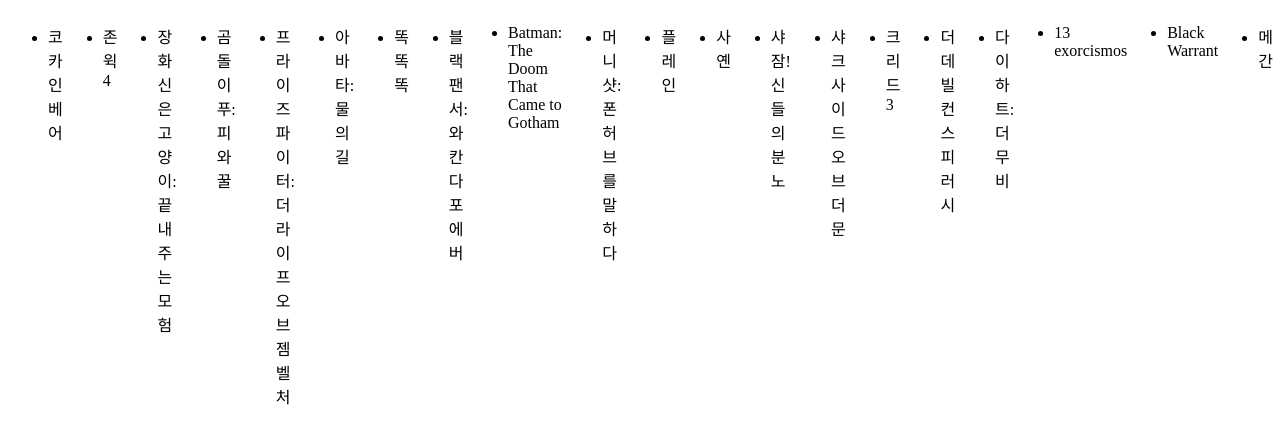
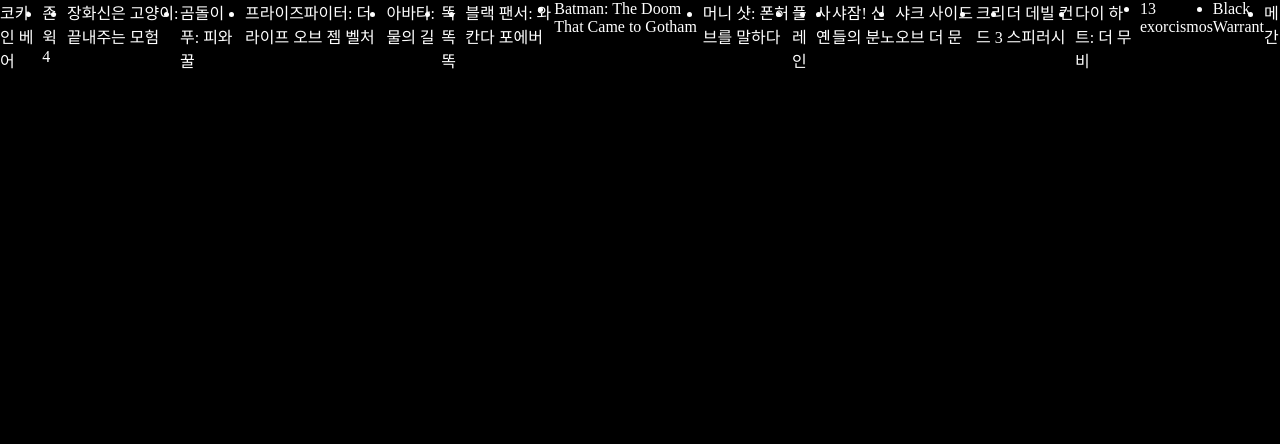
Before and after one commit to kimtaejin3/movie_app2309, a React (Vite) app: page / in a window 1280 px wide. Shown: the top 444 px of the page. Built offline with nearby package versions, Linux system fonts and the light colour scheme.

Commit message:
전역 스타일 적용

```diff
--- a/src/main.jsx
+++ b/src/main.jsx
@@ -2,13 +2,13 @@
 import ReactDOM from "react-dom/client";
 import App from "./App.jsx";
 import { ThemeProvider } from "styled-components";
-// import GlobalStyles from "./styles/global-styles.js";
+import { GlobalStyles } from "./styles/global-styles.js";
 
 ReactDOM.createRoot(document.getElementById("root")).render(
   <React.StrictMode>
     <ThemeProvider theme={{}}>
       <App />
-      {/* <GlobalStyles /> */}
+      <GlobalStyles />
     </ThemeProvider>
   </React.StrictMode>
 );
--- a/src/styles/global-styles.js
+++ b/src/styles/global-styles.js
@@ -1,73 +1,71 @@
-// import { createGlobalStyle } from "styled-components";
+import { createGlobalStyle } from "styled-components";
 
-// export default GlobalStyles = createGlobalStyle`
-// * {
-//     font-family: Pretendard, -apple-system, BlinkMacSystemFont, system-ui, Roboto, 'Helvetica Neue', 'Segoe UI', 'Apple SD Gothic Neo', 'Noto Sans KR', 'Malgun Gothic', sans-serif;
-//   }
-//   * {
-//       /* font-family: 'Noto Sans KR', sans-serif !important; */
-//     /* font-family: LeferiFont; */
-//     font-family: Pretendard;
-//     box-sizing: border-box;
-//     scroll-behavior: smooth;
-//     ::-webkit-scrollbar {
-//       width: 5px;
-//       height: 7px;
-//     }
-//     /* Track - ScrollBar-Track */
-//     ::-webkit-scrollbar-track {
-//       background: #e6e6e6;
-//       border-radius: 10px;
-//     }
-//     /* Handle - ScrollBar-Circle */
-//     ::-webkit-scrollbar-thumb {
-//       background: #9ea7af;
-//       border-radius: 10px;
-//       transition: 0.3s;
-//       cursor: pointer !important;
-//       &:hover {
-//         background: #868b90;
-//       }
-//     }
-//     /* Handle on hover */
-//     ::-webkit-scrollbar-thumb:active {
-//       background: #65717b;
-//       cursor: pointer;
-//     }
-//   }
-//   html {
-//     /* overflow: auto; */
-//     /* overflow: hidden; */
-//     overflow: auto;
-//   }
-//   body {
-//     /* overflow: hidden; */
-//     overflow: auto;
-//     height: 100%;
-//     background-color: black;
-//     color: white;
-//   }
-//   body,
-//   html {
-//     margin: 0;
-//     padding: 0;
-//     width: 100%;
-//     height: 100%;
-//     /* font-family: 'Nanum Gothic', sans-serif !important; */
-//     font-family: 'Noto Sans KR', -apple-system, BlinkMacSystemFont, 'Segoe UI', 'Roboto', 'Oxygen', 'Ubuntu', 'Cantarell', 'Fira Sans',
-//     'Droid Sans', 'Helvetica Neue', sans-serif;
-//   -webkit-font-smoothing: antialiased;
-//   -moz-osx-font-smoothing: grayscale;
-//   }
-//   h1,h2,h3,h4,h5,
-//   ul,
-//   li,
-//   a,
-//   p {
-//     padding: 0;
-//     margin: 0;
-//     list-style: inherit;
-//     color: inherit;
-//     text-decoration: inherit;
-//   }
-// `;
+export const GlobalStyles = createGlobalStyle`
+ * {
+     font-family: Pretendard, -apple-system, BlinkMacSystemFont, system-ui, Roboto, 'Helvetica Neue', 'Segoe UI', 'Apple SD Gothic Neo', 'Noto Sans KR', 'Malgun Gothic', sans-serif;
+   }
+   * {
+       /* font-family: 'Noto Sans KR', sans-serif !important; */
+     /* font-family: LeferiFont; */
+     font-family: Pretendard;
+     box-sizing: border-box;
+     scroll-behavior: smooth;
+     ::-webkit-scrollbar {
+       width: 5px;
+       height: 7px;
+     }
+     /* Track - ScrollBar-Track */
+     ::-webkit-scrollbar-track {
+       background: #e6e6e6;
+       border-radius: 10px;
+     }
+     /* Handle - ScrollBar-Circle */
+     ::-webkit-scrollbar-thumb {
+       background: #9ea7af;
+       border-radius: 10px;
+       transition: 0.3s;
+       cursor: pointer !important;
+       &:hover {
+         background: #868b90;
+       }
+     }
+     /* Handle on hover */
+     ::-webkit-scrollbar-thumb:active {
+       background: #65717b;
+       cursor: pointer;
+     }
+   }
+   html {
+     /* overflow: auto; */
+     /* overflow: hidden; */
+     overflow: auto;
+   }
+   body {
+     /* overflow: hidden; */
+     overflow: auto;
+     height: 100%;
+     background-color: black;
+     color: white;
+   }
+   body,
+   html {
+     margin: 0;
+     padding: 0;
+     width: 100%;
+     height: 100%;  /* font-family: 'Nanum Gothic', sans-serif !important; */  font-family: 'Noto Sans KR', -apple-system, BlinkMacSystemFont, 'Segoe UI', 'Roboto', 'Oxygen', 'Ubuntu', 'Cantarell', 'Fira Sans',
+     'Droid Sans', 'Helvetica Neue', sans-serif;
+   -webkit-font-smoothing: antialiased;
+   -moz-osx-font-smoothing: grayscale;
+   }
+   h1,h2,h3,h4,h5,
+   ul,
+   li,
+   a,
+   p {
+     padding: 0;
+     margin: 0;
+     list-style: inherit;
+     color: inherit;
+     text-decoration: inherit;
+   }
+ `;
```
Also changed, not shown: 1 other file (tests, documents, lock files or other folders).
